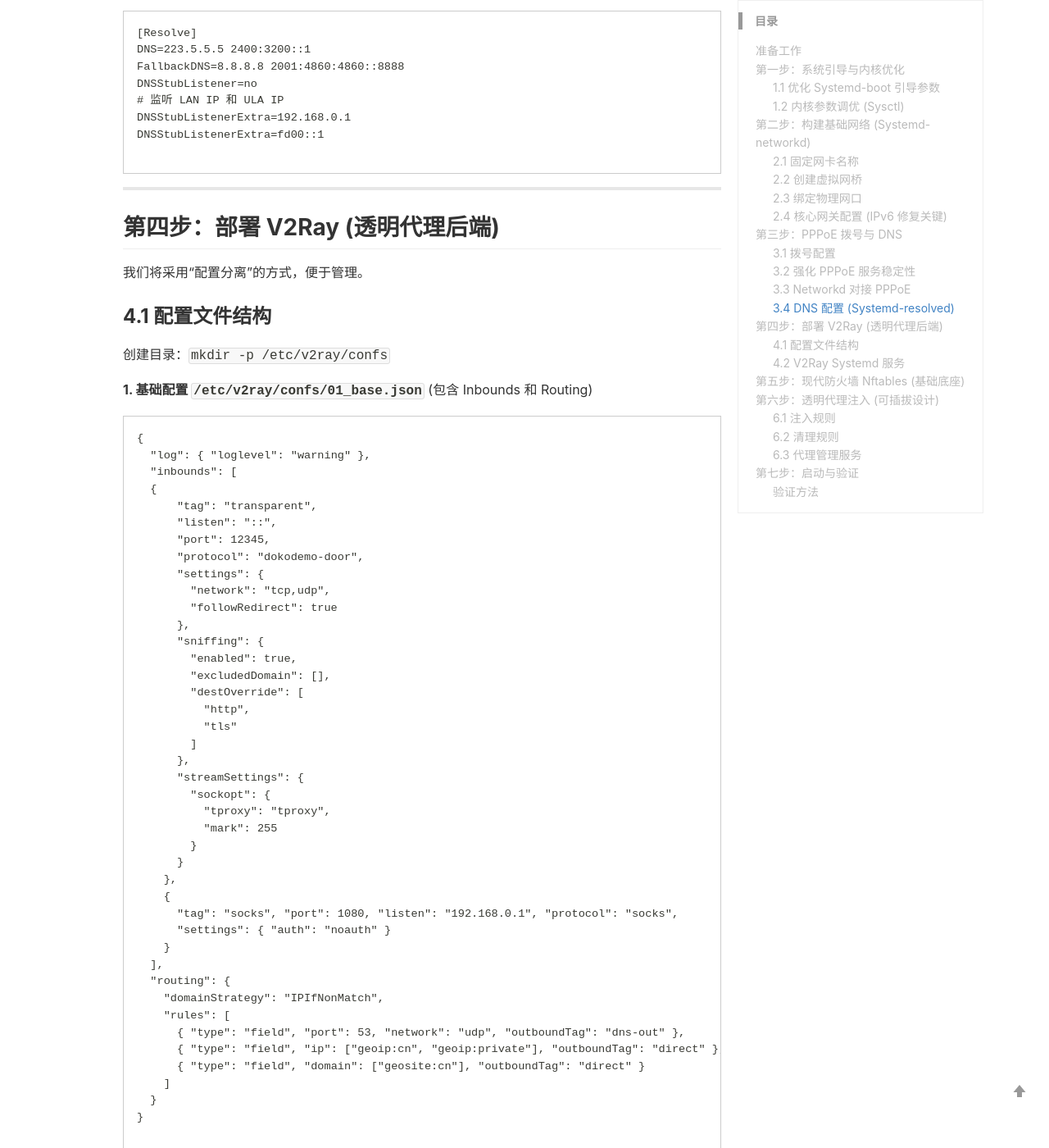
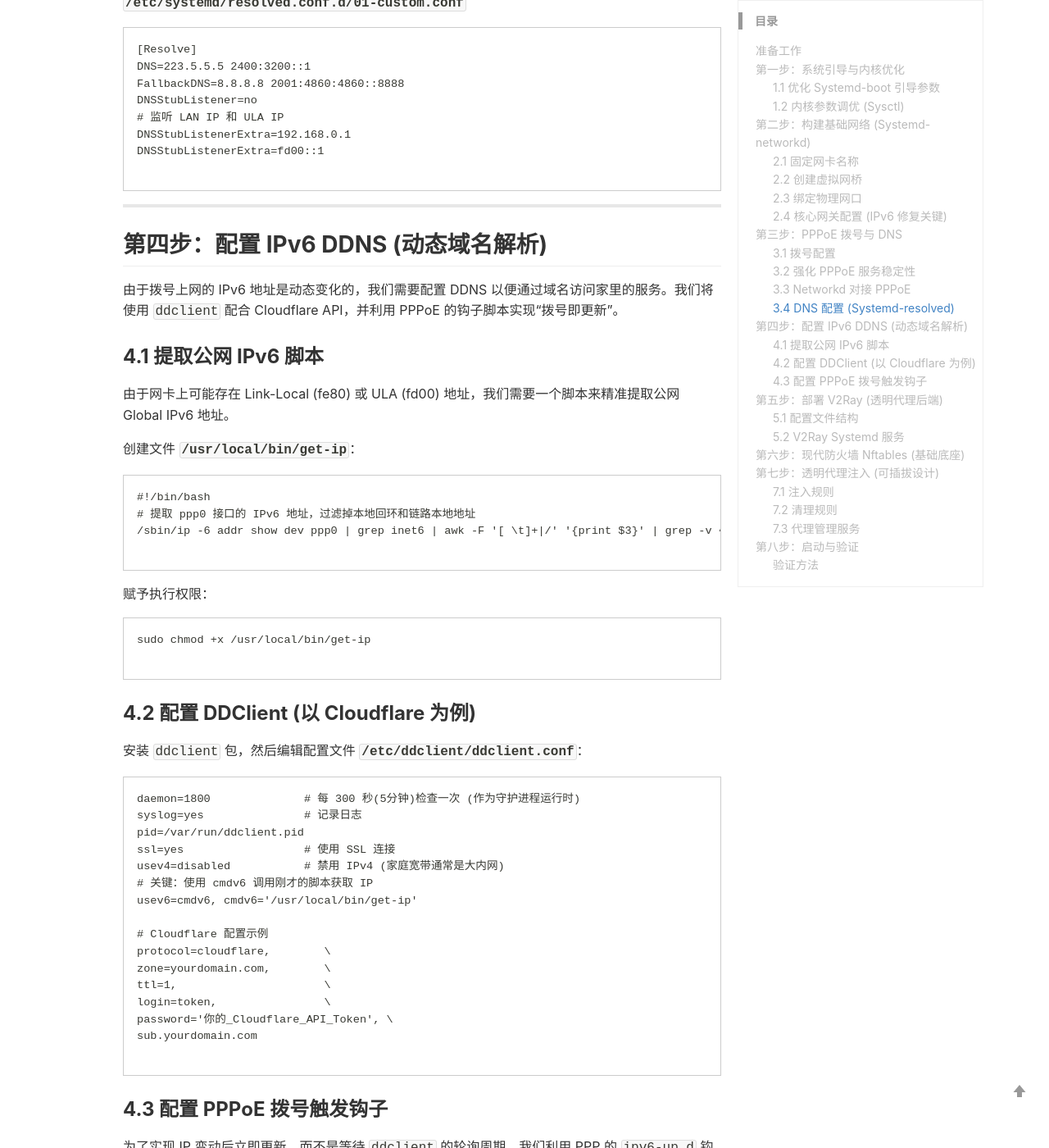
Before and after one commit to fiepi/fiepi.github.io, a Jekyll site: the page built from _posts/2025-12-27-archlinux-router.md, in a window 1280 px wide and 1400 px high, scrolled down 5827 px. Shown: the whole window at 82% size. Built offline with Jekyll 4.4.1, drawn with Linux system fonts in a browser that asks for light colours; comment, search, counter and statistics services are not loaded; a style sheet for code colours, icons or effects is not loaded; some of the changed text lies outside the part shown.

Commit message:
Refactor Arch Linux router guide: update boot parameters and add IPv6 DDNS configuration

````diff
--- a/_posts/2025-12-27-archlinux-router.md
+++ b/_posts/2025-12-27-archlinux-router.md
@@ -34,13 +34,14 @@ Intel i226-V 网卡在 Linux 下可能因 ASPM 省电机制导致连接不稳定
 
 编辑 Systemd-boot 的条目文件（通常在 `/boot/loader/entries/` 下，例如 `arch.conf`）：
 
-```ini
+```
 title   Arch Linux
 linux   /vmlinuz-linux
 initrd  /intel-ucode.img
 initrd  /initramfs-linux.img
+options root=LABEL=arch_os rootflags=subvol=@ rw rootfstype=btrfs
 # 追加 pcie_aspm=off 参数
-options root="UUID=你的UUID..." rw loglevel=3 quiet pcie_aspm=off
+options pcie_aspm=off
 
 ```
 
@@ -282,11 +283,83 @@ DNSStubListenerExtra=fd00::1
 
 ---
 
-## 第四步：部署 V2Ray (透明代理后端)
+## 第四步：配置 IPv6 DDNS (动态域名解析)
+
+由于拨号上网的 IPv6 地址是动态变化的，我们需要配置 DDNS 以便通过域名访问家里的服务。我们将使用 `ddclient` 配合 Cloudflare API，并利用 PPPoE 的钩子脚本实现“拨号即更新”。
+
+### 4.1 提取公网 IPv6 脚本
+
+由于网卡上可能存在 Link-Local (fe80) 或 ULA (fd00) 地址，我们需要一个脚本来精准提取公网 Global IPv6 地址。
+
+创建文件 **`/usr/local/bin/get-ip`**：
+
+```
+#!/bin/bash
+# 提取 ppp0 接口的 IPv6 地址，过滤掉本地回环和链路本地地址
+/sbin/ip -6 addr show dev ppp0 | grep inet6 | awk -F '[ \t]+|/' '{print $3}' | grep -v ^::1 | grep -v ^fe80
+
+```
+
+赋予执行权限：
+
+```
+sudo chmod +x /usr/local/bin/get-ip
+
+```
+
+### 4.2 配置 DDClient (以 Cloudflare 为例)
+
+安装 `ddclient` 包，然后编辑配置文件 **`/etc/ddclient/ddclient.conf`**：
+
+```ini
+daemon=1800              # 每 300 秒(5分钟)检查一次 (作为守护进程运行时)
+syslog=yes               # 记录日志
+pid=/var/run/ddclient.pid
+ssl=yes                  # 使用 SSL 连接
+usev4=disabled           # 禁用 IPv4 (家庭宽带通常是大内网)
+# 关键：使用 cmdv6 调用刚才的脚本获取 IP
+usev6=cmdv6, cmdv6='/usr/local/bin/get-ip'
+
+# Cloudflare 配置示例
+protocol=cloudflare,        \
+zone=yourdomain.com,        \
+ttl=1,                      \
+login=token,                \
+password='你的_Cloudflare_API_Token', \
+sub.yourdomain.com
+
+```
+
+### 4.3 配置 PPPoE 拨号触发钩子
+
+为了实现 IP 变动后立即更新，而不是等待 `ddclient` 的轮询周期，我们利用 PPP 的 `ipv6-up.d` 钩子。
+
+创建文件 **`/etc/ppp/ipv6-up.d/01-ddns.sh`**：
+
+```
+#!/bin/sh
+# 拨号成功后等待 5 秒（确保网络稳定），然后强制运行一次 ddclient
+sleep 5
+ddclient -daemon=0 -syslog -verbose -noquiet > /var/log/ddns.log
+
+```
+
+赋予执行权限：
+
+```
+sudo chmod +x /etc/ppp/ipv6-up.d/01-ddns.sh
+
+```
+
+这样配置后，每次路由重启或重新拨号，DDNS 都会在几秒内自动更新。
+
+---
+
+## 第五步：部署 V2Ray (透明代理后端)
 
 我们将采用“配置分离”的方式，便于管理。
 
-### 4.1 配置文件结构
+### 5.1 配置文件结构
 
 创建目录：`mkdir -p /etc/v2ray/confs`
 
@@ -359,7 +432,7 @@ DNSStubListenerExtra=fd00::1
 
 *注意：所有 Outbounds 必须加上 `sockopt: { mark: 255 }`，防止流量回环！*
 
-### 4.2 V2Ray Systemd 服务
+### 5.2 V2Ray Systemd 服务
 
 告诉 Systemd 读取 `/etc/v2ray/confs` 目录。
 
@@ -441,11 +514,11 @@ table inet router {
 
 ---
 
-## 第六步：透明代理注入 (可插拔设计)
+## 第七步：透明代理注入 (可插拔设计)
 
 我们将代理规则与基础防火墙解耦。需要三个文件。
 
-### 6.1 注入规则
+### 7.1 注入规则
 
 **`/etc/nftables/tproxy.nft`**
 
@@ -528,7 +601,7 @@ table inet router {
 
 ```
 
-### 6.2 清理规则
+### 7.2 清理规则
 
 **`/etc/nftables/tproxy-remove.nft`**
 
@@ -543,7 +616,7 @@ delete set inet router tproxy_reserved6
 
 ```
 
-### 6.3 代理管理服务
+### 7.3 代理管理服务
 
 **`/etc/systemd/system/tproxy.service`**
 
@@ -588,7 +661,7 @@ WantedBy=multi-user.target
 
 ---
 
-## 第七步：启动与验证
+## 第八步：启动与验证
 
 一切配置就绪，按照以下顺序启动服务：
 
````
Also changed, not shown: other parts of _posts/2025-12-27-archlinux-router.md (+1 -1 lines).
